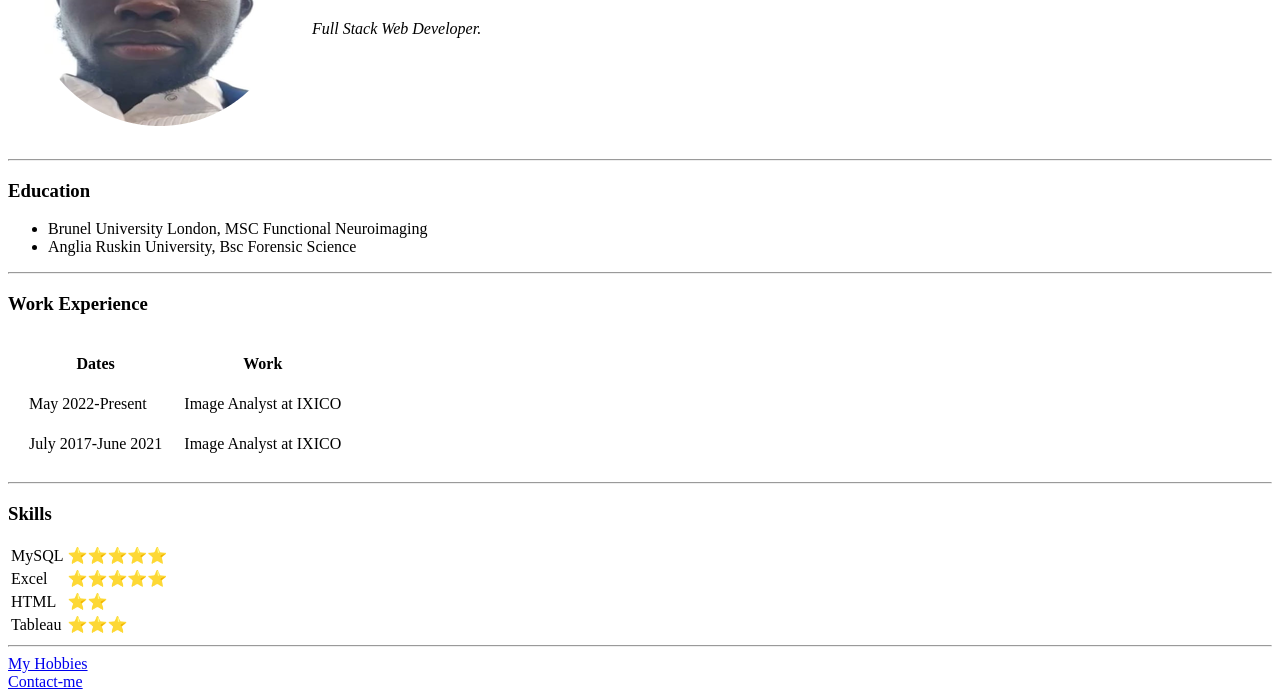
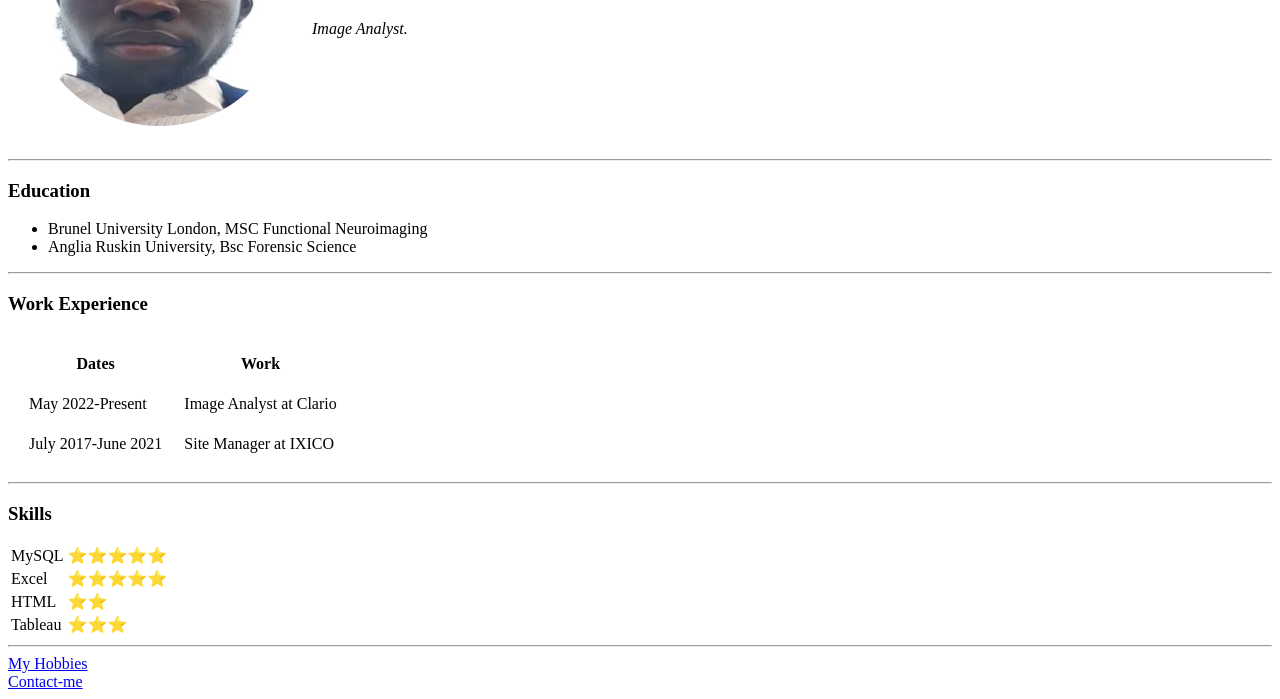
Before and after one commit to Android-Owusu/CV, a plain HTML site: page index.html in a window 1280 px wide. Shown: the part 164-863 px from the top of the page. Drawn offline with Linux system fonts and the light colour scheme.

Commit message:
Update index.html

```diff
--- a/index.html
+++ b/index.html
@@ -12,7 +12,7 @@
       <td><img src="Images/Junior.png.png" alt="Blackstar"></td>
       <td>
         <h1> <a href="https://www.linkedin.com/in/junior-owusu-ansah-84b600a9/">Junior Owusu-Ansah</a></h1>
-        <p><em>Full Stack Web Developer.</em></p>
+        <p><em>Image Analyst.</em></p>
       </td>
     </tr>
   </table>
@@ -36,13 +36,13 @@
     <tbody>
       <tr>
         <td>May 2022-Present</td>
-        <td>Image Analyst at IXICO</td>
+        <td>Image Analyst at Clario</td>
       </tr>
     </tbody>
     <tfoot>
       <tr>
         <td>July 2017-June 2021</td>
-        <td>Image Analyst at IXICO</td>
+        <td>Site Manager at IXICO</td>
       </tr>
     </tfoot>
   </table>
```
